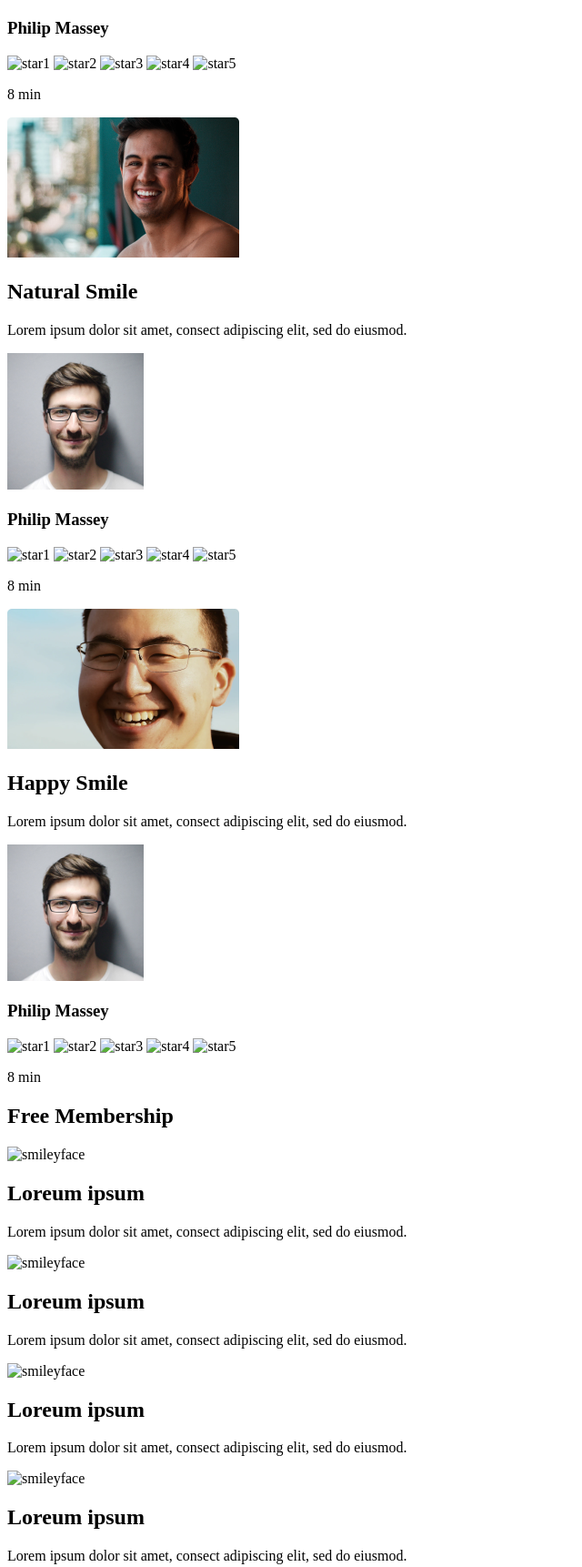
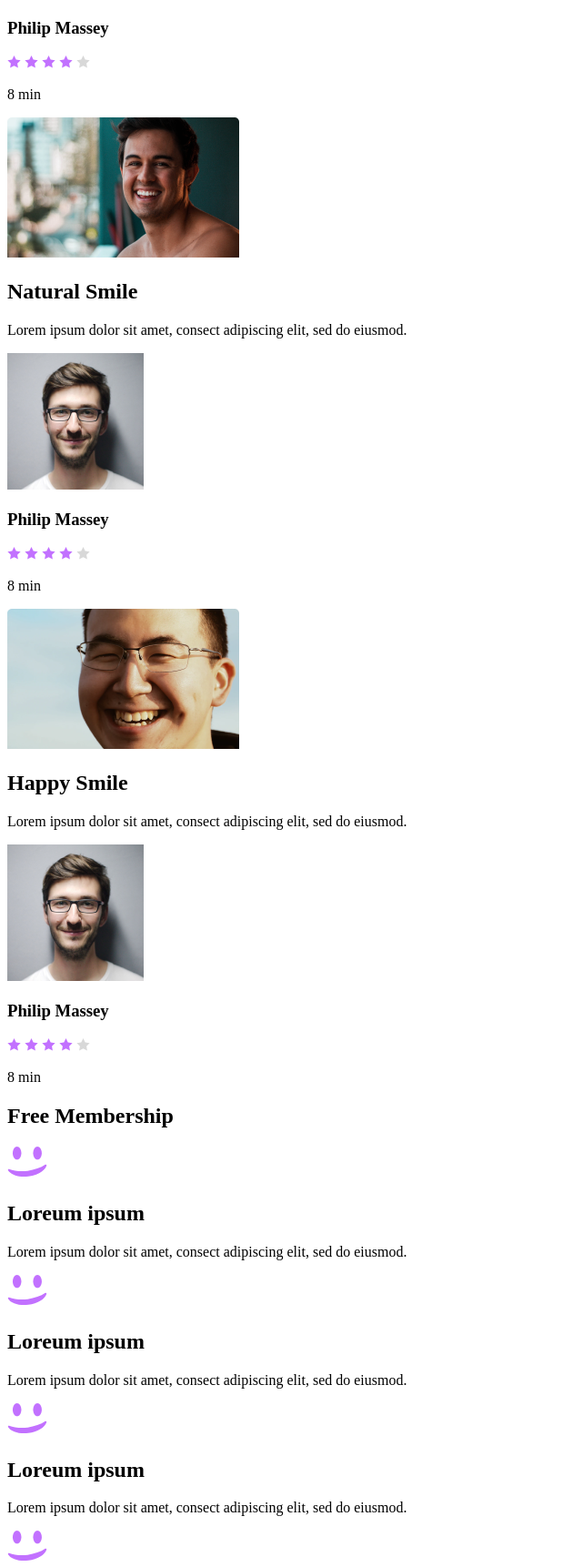
Before and after one commit to ykwizera/alu-web-development, a plain HTML site: page html_advanced/index.html in a window 1280 px wide. Shown: the part 2523-4245 px from the top of the page at 91% size, without its empty margins (0-640 px from the left). Drawn offline with Linux system fonts and the light colour scheme.

Commit message:
images add

```diff
--- a/html_advanced/index.html
+++ b/html_advanced/index.html
@@ -75,11 +75,11 @@
             </div>
             <div>
               <div>
-                <img src="" alt="star1">
-                <img src="" alt="star2">
-                <img src="" alt="star3">
-                <img src="" alt="star4">
-                <img src="" alt="star5">
+                <img src="Star_1-5.svg" alt="star1">
+                <img src="Star_1-5.svg" alt="star2">
+                <img src="Star_1-5.svg" alt="star3">
+                <img src="Star_1-5.svg" alt="star4">
+                <img src="Star_5.svg" alt="star5">
               </div>
               <p>8 min</p>
             </div>
@@ -94,11 +94,11 @@
             </div>
             <div>
               <div>
-                <img src="" alt="star1">
-                <img src="" alt="star2">
-                <img src="" alt="star3">
-                <img src="" alt="star4">
-                <img src="" alt="star5">
+                <img src="Star_1-5.svg" alt="star1">
+                <img src="Star_1-5.svg" alt="star2">
+                <img src="Star_1-5.svg" alt="star3">
+                <img src="Star_1-5.svg" alt="star4">
+                <img src="Star_5.svg" alt="star5">
               </div>
               <p>8 min</p>
             </div>
@@ -112,11 +112,11 @@
               </div>
               <div>
                 <div>
-                  <img src="" alt="star1">
-                  <img src="" alt="star2">
-                  <img src="" alt="star3">
-                  <img src="" alt="star4">
-                  <img src="" alt="star5">
+                  <img src="Star_1-5.svg" alt="star1">
+                  <img src="Star_1-5.svg" alt="star2">
+                  <img src="Star_1-5.svg" alt="star3">
+                  <img src="Star_1-5.svg" alt="star4">
+                  <img src="Star_5.svg" alt="star5">
                 </div>
                 <p>8 min</p>
               </div>
@@ -131,11 +131,11 @@
               </div>
               <div>
                 <div>
-                  <img src="" alt="star1">
-                  <img src="" alt="star2">
-                  <img src="" alt="star3">
-                  <img src="" alt="star4">
-                  <img src="" alt="star5">
+                  <img src="Star_1-5.svg" alt="star1">
+                  <img src="Star_1-5.svg" alt="star2">
+                  <img src="Star_1-5.svg" alt="star3">
+                  <img src="Star_1-5.svg" alt="star4">
+                  <img src="Star_5.svg" alt="star5">
                 </div>
                 <p>8 min</p>
               </div>
@@ -146,22 +146,22 @@
         <h1>Free Membership</h1>
         <div>
           <div>
-            <img src="" alt="smileyface">
+            <img src="smile.svg" alt="smileyface">
             <h2>Loreum ipsum</h2>
             <p>Lorem ipsum dolor sit amet, consect adipiscing elit, sed do eiusmod. </p>
           </div>
           <div>
-            <img src="" alt="smileyface">
+            <img src="smile.svg" alt="smileyface">
             <h2>Loreum ipsum</h2>
             <p>Lorem ipsum dolor sit amet, consect adipiscing elit, sed do eiusmod. </p>
           </div>
           <div>
-            <img src="" alt="smileyface">
+            <img src="smile.svg" alt="smileyface">
             <h2>Loreum ipsum</h2>
             <p>Lorem ipsum dolor sit amet, consect adipiscing elit, sed do eiusmod. </p>
           </div>
           <div>
-            <img src="" alt="smileyface">
+            <img src="smile.svg" alt="smileyface">
             <h2>Loreum ipsum</h2>
             <p>Lorem ipsum dolor sit amet, consect adipiscing elit, sed do eiusmod. </p>
           </div>
@@ -213,11 +213,11 @@
     <footer>
       <div>
         <div>
-          <img src="" alt="logo">
+          <img src="logo.png" alt="logo">
           <div>
-            <a href=""><img src="" alt=""></a>
-            <a href=""><img src="" alt=""></a>
-            <a href=""><img src="" alt=""></a>
+            <a href=""><img src="facebook.svg" alt="facebook"></a>
+            <a href=""><img src="twitter.svg" alt="twitter"></a>
+            <a href=""><img src="instagram.svg" alt="instagram"></a>
           </div>
         </div>
         <p>©smileschool 2020</p>
```
